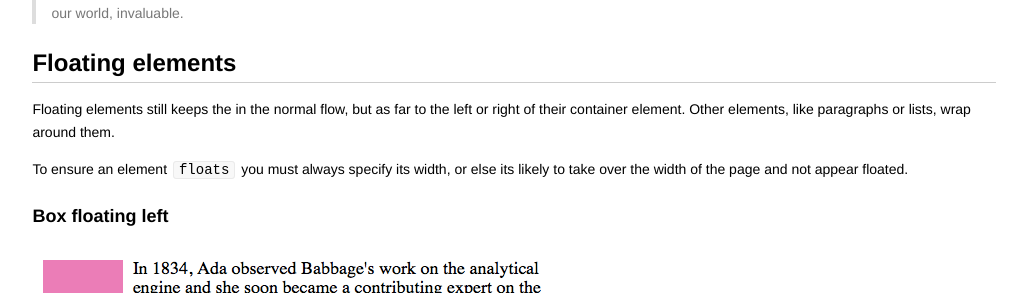
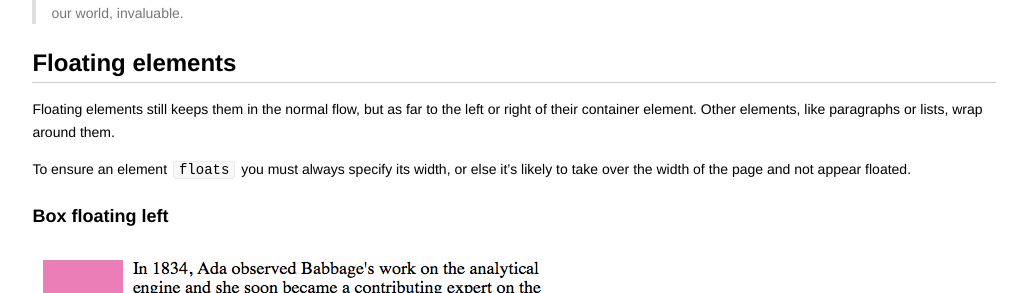
Before and after one commit to codebar/tutorials, a Jekyll site: the page built from html/lesson4/tutorial.md, in a window 1280 px wide and 900 px high, scrolled down 4498 px. Shown: the part 159-452 px from the top of the window, without its empty margins (126-1153 px from the left). Built offline with Jekyll 4.4.1, drawn with Linux system fonts in a browser that asks for light colours; Markdown is read by kramdown in place of the engine named in the settings; some of the changed text lies outside the part shown.

Commit message:
some minor typos

````diff
--- a/html/lesson4/tutorial.md
+++ b/html/lesson4/tutorial.md
@@ -43,7 +43,7 @@ Map the stylesheet to the page
 <link rel="stylesheet" href="style.css">
 ```
 
-Set the title that will be displayed on the browser's bar
+Set the title that will be displayed in the browser's bar
 
 ```html
 <title>Grace Hopper</title>
@@ -149,7 +149,7 @@ And finally, add some space between the two elements and make sure the title is
 }
 ```
 
-Color the `<h1>` so it stands out and its not the same like the other text on the page
+Color the `<h1>` so it stands out and is not the same as the other text on the page
 
 ```css
 .title h1 {
@@ -269,9 +269,9 @@ Style the container
 
 ## Floating elements
 
-Floating elements still keeps the in the normal flow, but as far to the left or right of their container element. Other elements, like paragraphs or lists, wrap around them.
+Floating elements still keeps them in the normal flow, but as far to the left or right of their container element. Other elements, like paragraphs or lists, wrap around them.
 
-To ensure an element `floats` you must always specify its width, or else its likely to take over the width of the page and not appear floated.
+To ensure an element `floats` you must always specify its width, or else it's likely to take over the width of the page and not appear floated.
 
 ###Box floating left
 ![](assets/images/float-left.png)
````
Also changed, not shown: other parts of html/lesson4/tutorial.md (+2 -2 lines).
